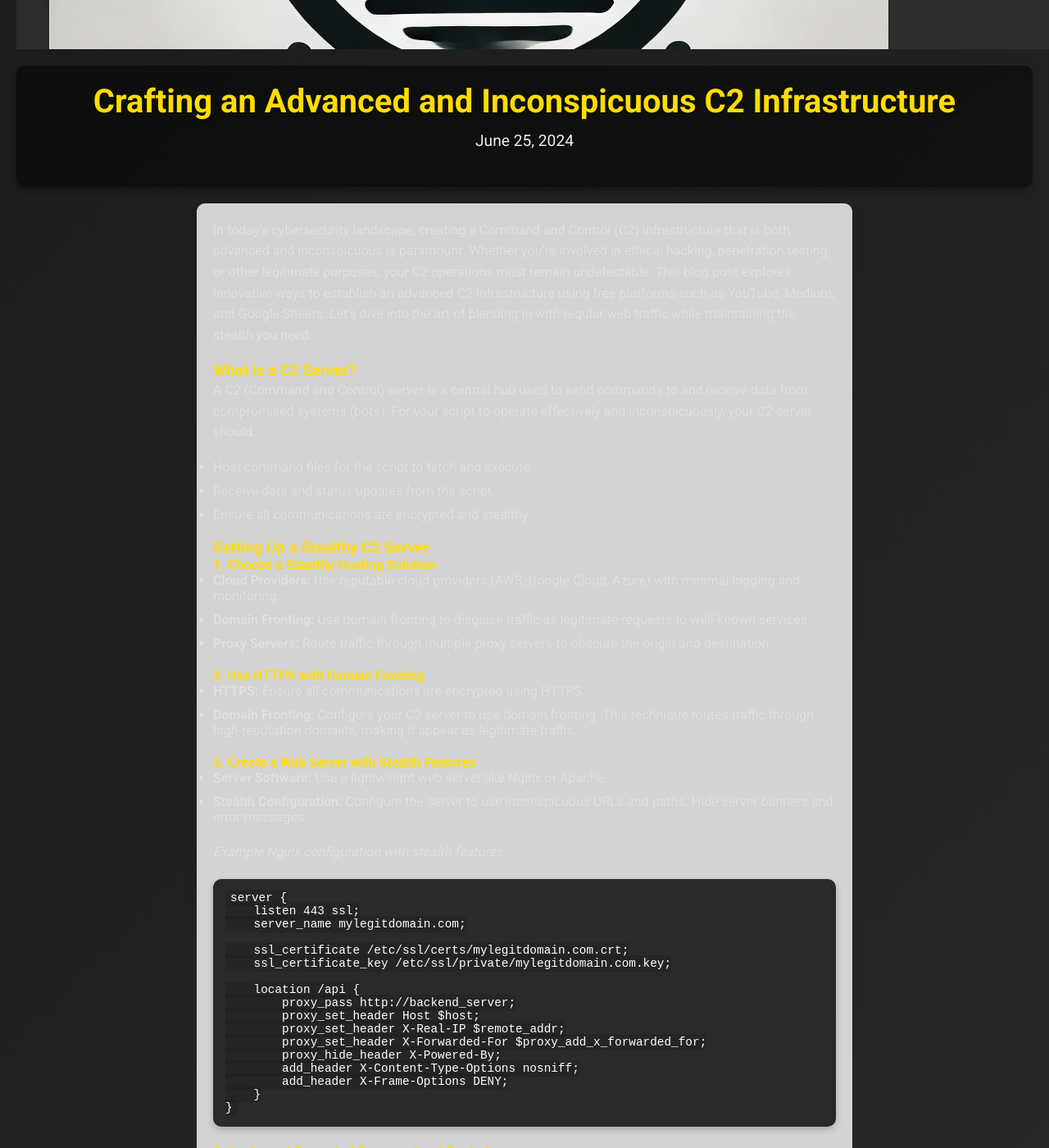
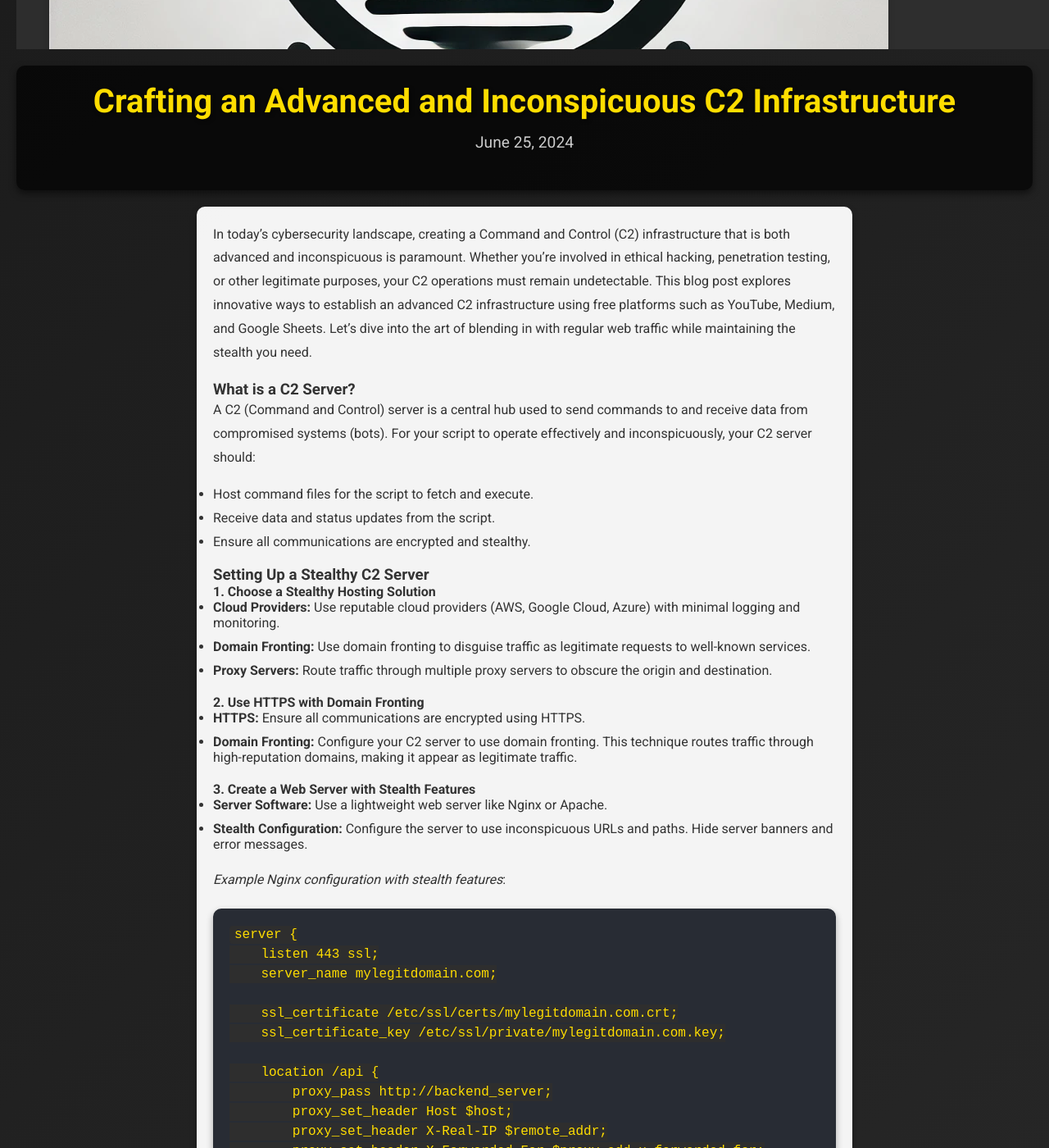
Before and after one commit to Dyst0rti0n/Dyst0rti0n.github.io, a Jekyll site: the page built from _posts/2024-06-25-advanced-inconspicuous-c2-infrastructure.md, in a window 1280 px wide and 1400 px high. Shown: the whole window at 82% size. Built offline with Jekyll 4.4.1, drawn with Linux system fonts in a browser that asks for light colours.

Commit message:
More css changes

```diff
--- a/assets/css/navbar.css
+++ b/assets/css/navbar.css
@@ -2,7 +2,7 @@
 .navbar {
   background-color: rgba(51, 51, 51, 0.8);
   overflow: hidden;
-  position: fixed; /* Ensures the navbar is always at the top */
+  position: fixed;
   top: 0;
   width: 100%;
   z-index: 1000;
--- a/assets/css/post.css
+++ b/assets/css/post.css
@@ -11,65 +11,40 @@ header {
   text-align: center;
   margin-bottom: 20px;
   padding: 20px;
-  background: rgba(0, 0, 0, 0.5);
+  background: rgba(0, 0, 0, 0.7);
   border-radius: 10px;
-  box-shadow: 0 4px 8px rgba(0, 0, 0, 0.3);
+  box-shadow: 0 4px 8px rgba(0, 0, 0, 0.5);
 }
 
 header h1 {
   font-size: 2.5em;
   margin-bottom: 10px;
   color: #ffdd00;
-  text-shadow: 2px 2px 4px rgba(0, 0, 0, 0.3);
+  text-shadow: 2px 2px 4px rgba(0, 0, 0, 0.5);
 }
 
 header p {
   font-size: 1.2em;
-  color: #eee;
+  color: #ccc;
 }
 
 main {
-  background: rgba(255, 255, 255, 0.8);
+  background: rgba(255, 255, 255, 0.95);
   padding: 20px;
   border-radius: 10px;
-  box-shadow: 0 4px 8px rgba(0, 0, 0, 0.1);
+  box-shadow: 0 4px 8px rgba(0, 0, 0, 0.3);
   max-width: 800px;
   margin: auto;
+  color: #333;
 }
 
 h2, h3, h4 {
-  color: #ffdd00;
+  color: #333;
 }
 
 p {
-  line-height: 1.6;
+  line-height: 1.8;
   margin-bottom: 20px;
-}
-
-code {
-  background: rgba(0, 0, 0, 0.1);
-  padding: 2px 6px;
-  border-radius: 4px;
-  font-family: 'Courier New', Courier, monospace;
-}
-
-pre {
-  background: rgba(0, 0, 0, 0.8);
-  color: #fff;
-  padding: 15px;
-  border-radius: 10px;
-  overflow-x: auto;
-  font-size: 0.9em;
-  box-shadow: 0 4px 8px rgba(0, 0, 0, 0.2);
-  margin-bottom: 20px;
-}
-
-blockquote {
-  background: rgba(0, 0, 0, 0.05);
-  border-left: 5px solid #ffdd00;
-  padding: 10px 20px;
-  margin: 20px 0;
-  font-style: italic;
 }
 
 img {
@@ -79,20 +54,50 @@ img {
   margin-bottom: 20px;
 }
 
+/* Code block styles */
+pre {
+  background: #282c34;
+  color: #e0e0e0;
+  padding: 20px;
+  border-radius: 10px;
+  overflow-x: auto;
+  font-size: 1em;
+  box-shadow: 0 4px 8px rgba(0, 0, 0, 0.3);
+  margin-bottom: 20px;
+  line-height: 1.5;
+}
+
+code {
+  background: #2e2e2e;
+  color: #ffdd00;
+  padding: 2px 6px;
+  border-radius: 4px;
+  font-family: 'Courier New', Courier, monospace;
+}
+
+blockquote {
+  background: rgba(255, 255, 0, 0.1);
+  border-left: 5px solid #ffdd00;
+  padding: 10px 20px;
+  margin: 20px 0;
+  font-style: italic;
+}
+
 footer {
   text-align: center;
   margin-top: 50px;
   font-size: 0.9em;
-  color: #777;
+  color: #eee;
   width: 100%;
   padding: 10px;
-  background: rgba(0, 0, 0, 0.5);
+  background: rgba(0, 0, 0, 0.7);
   border-radius: 10px;
-  box-shadow: 0 4px 8px rgba(0, 0, 0, 0.3);
+  box-shadow: 0 4px 8px rgba(0, 0, 0, 0.5);
 }
 
 ol, ul {
   margin-bottom: 20px;
+  color: #333;
 }
 
 li {
@@ -118,6 +123,6 @@ li code {
   }
 
   pre {
-      font-size: 0.8em;
+      font-size: 0.9em;
   }
 }
```
Also changed, not shown: assets/css/academy.css (+10 -9 lines), assets/css/blog.css (+5 -4 lines).
